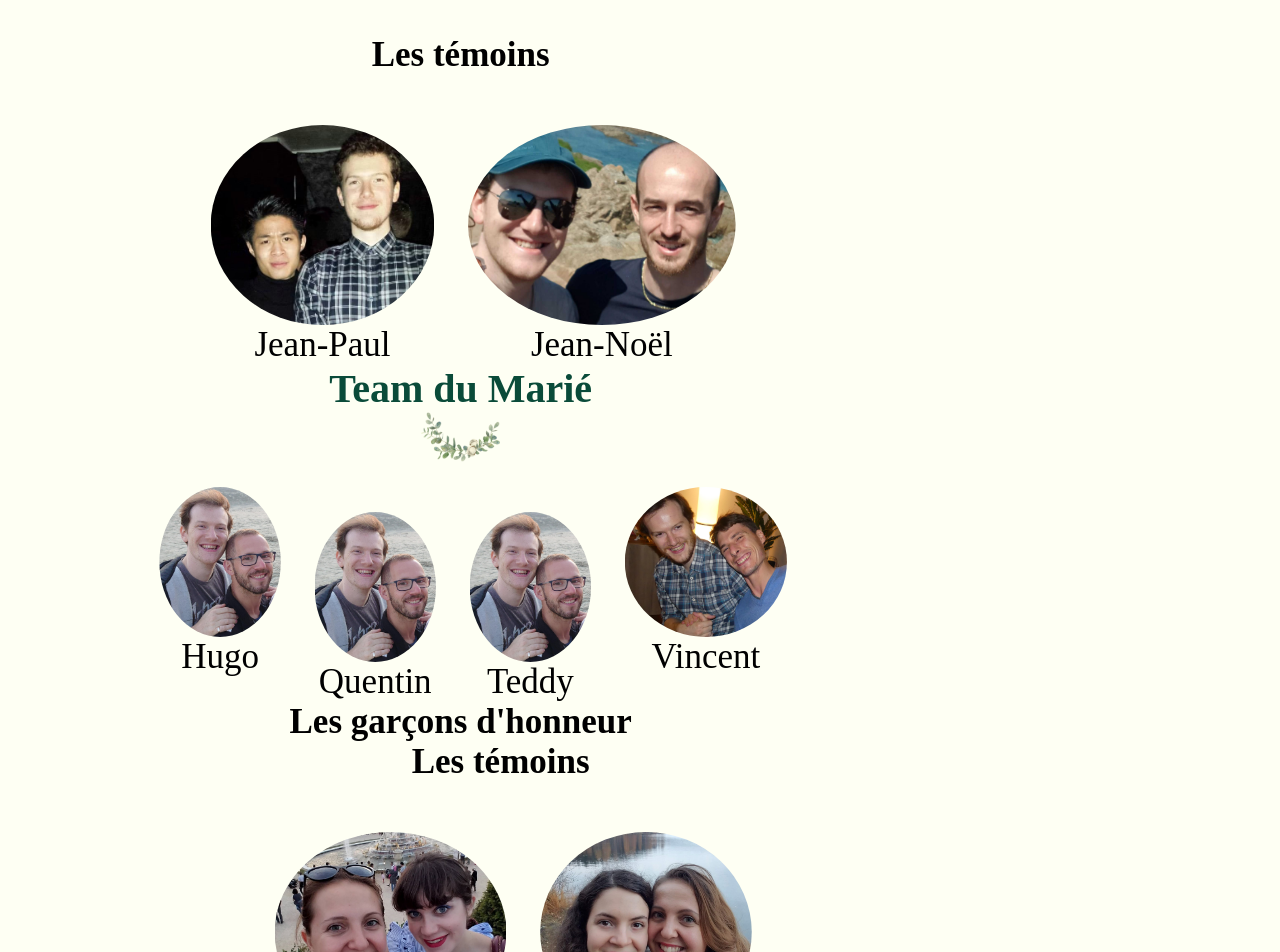
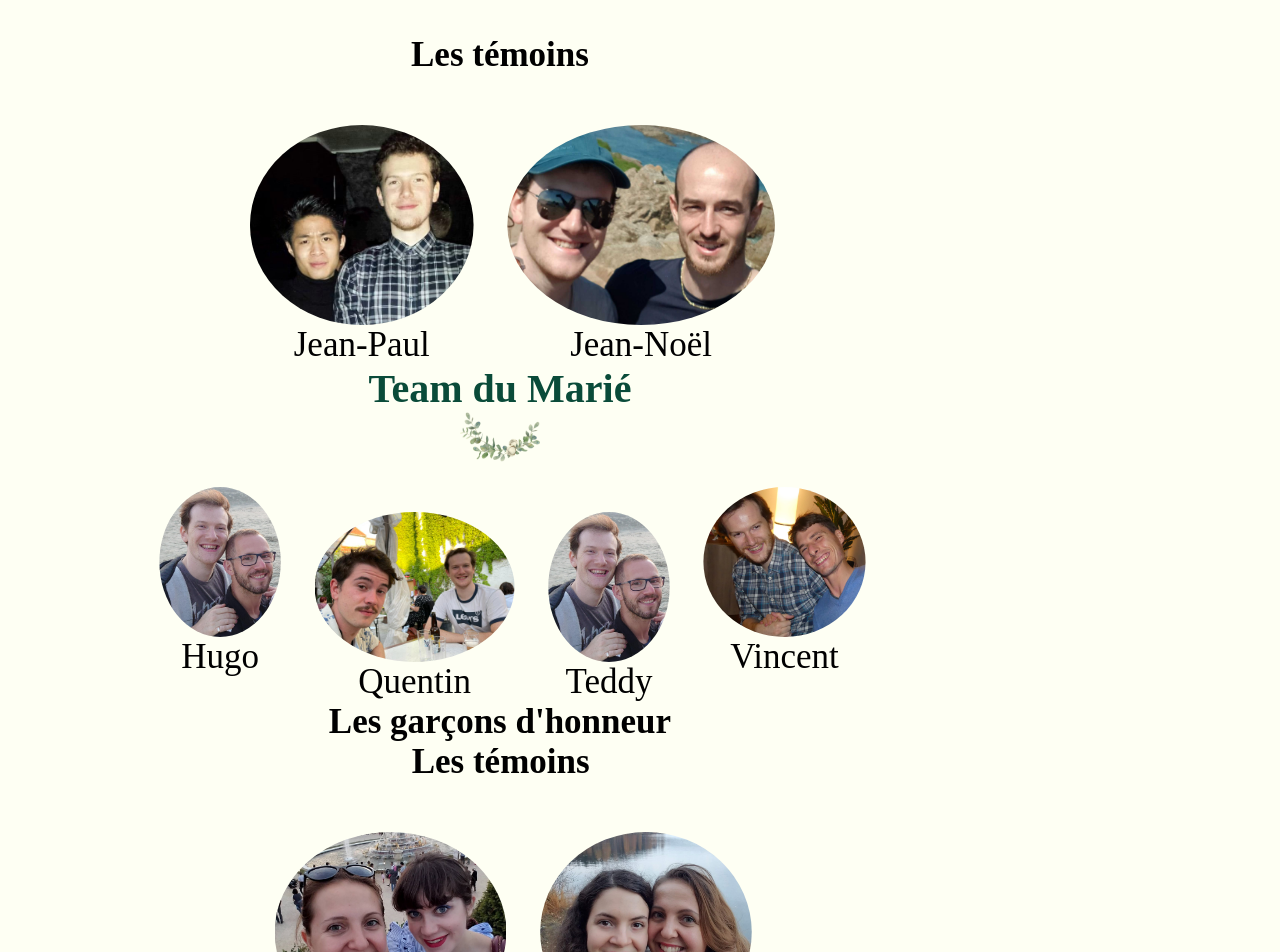
Before and after one commit to BraimComplexe/unjourendecembre, a plain HTML site: page pages/teams.html in a window 1280 px wide. Shown: the part 148-1100 px from the top of the page. Drawn offline with Linux system fonts and the light colour scheme; a web font is replaced by a local one.

Commit message:
+ photo Quentin

```diff
--- a/pages/teams.html
+++ b/pages/teams.html
@@ -50,7 +50,7 @@
           <br>Hugo
         </div>
         <div id="img_garconsHonneur2">
-          <img id="img_team2" src="../css/img/photos_team/Max et Teddy.JPG" />
+          <img id="img_team2" src="../css/img/photos_team/Max et Quentin.jpeg" />
           <br>Quentin
         </div>
         <div id="img_garconsHonneur2">
```
Also changed, not shown: css/img/photos_team/Max et Quentin.jpeg (added).
